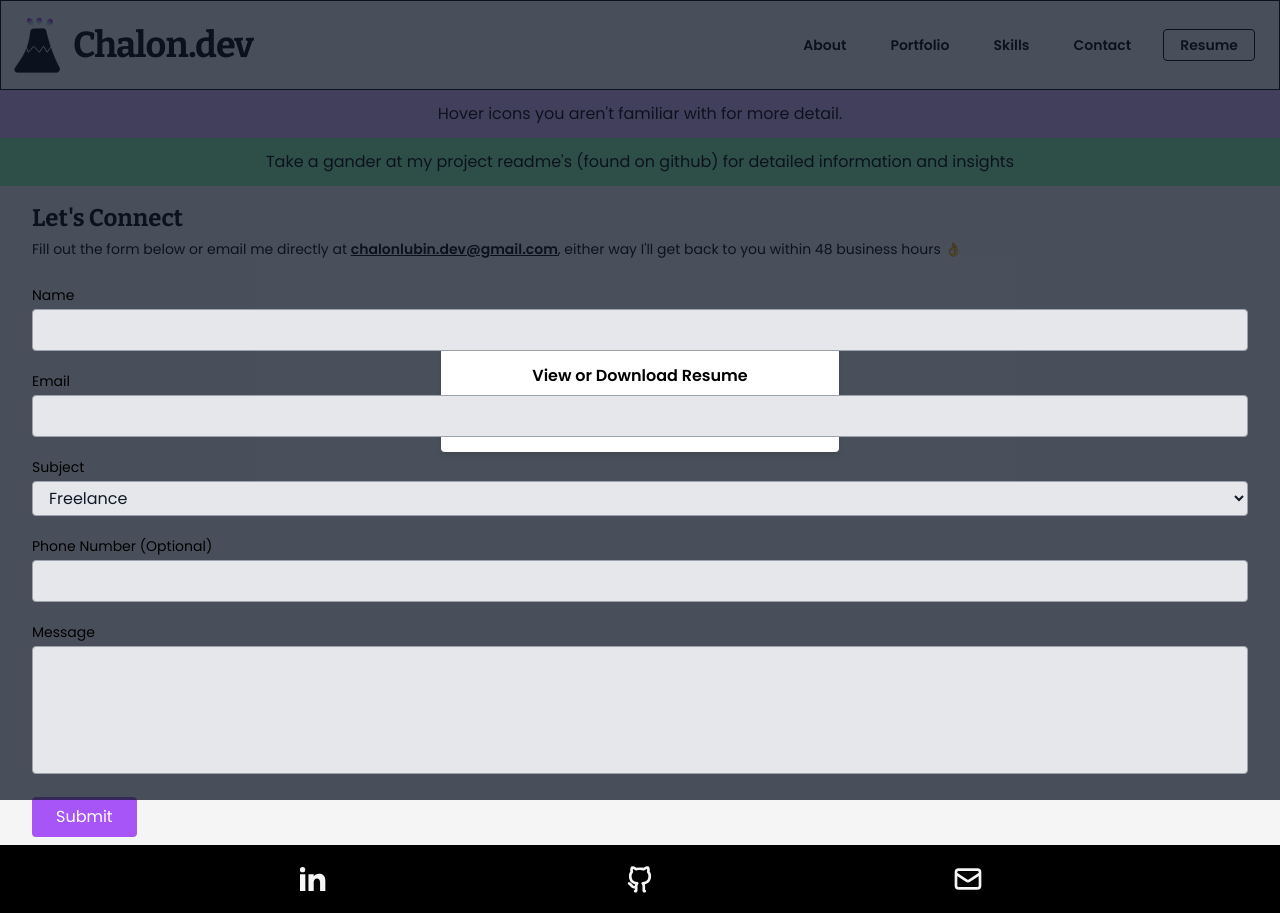
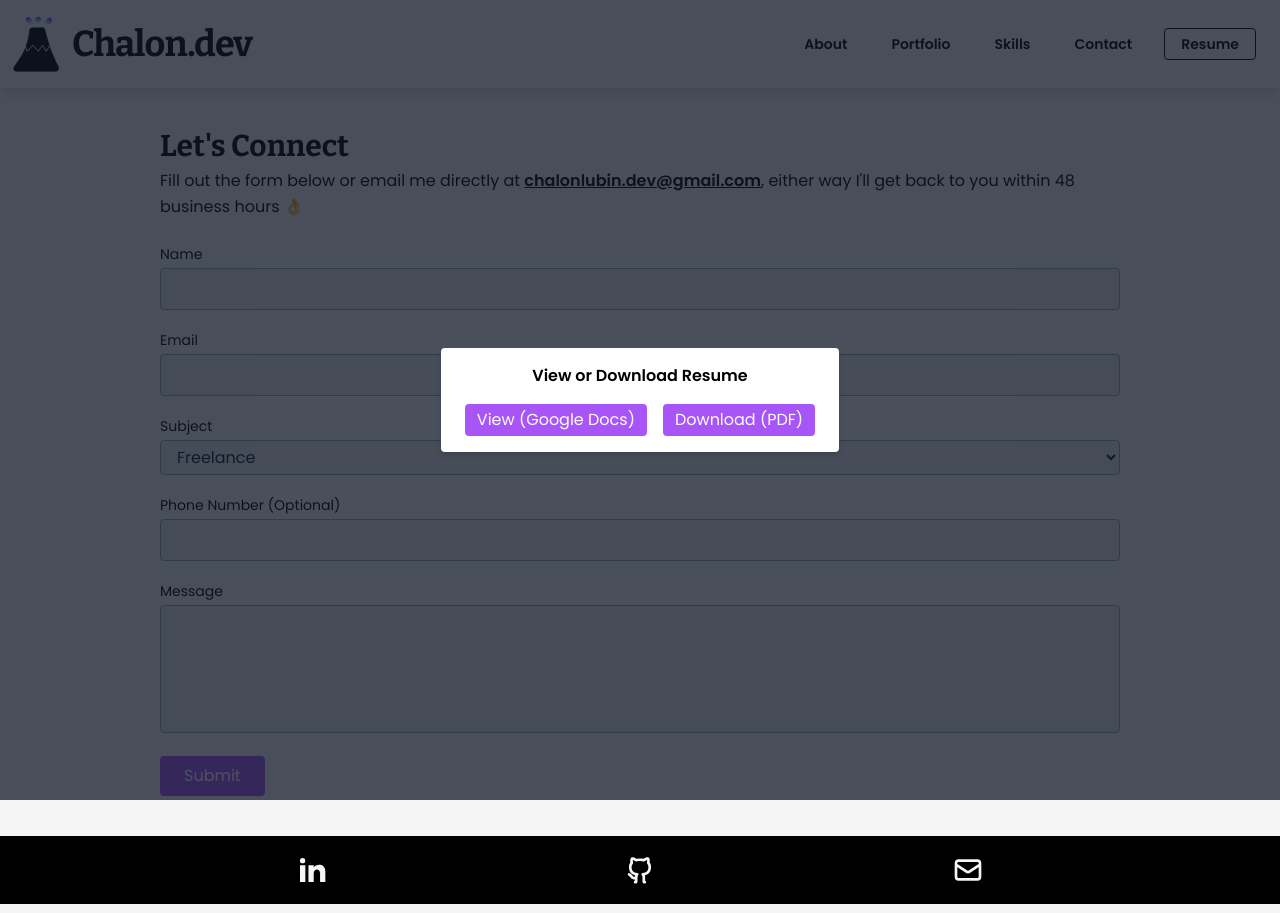
Before and after one commit to chalonlubin/chalonlubin.com, a React (Create React App) app: page /contact in a window 1280 px wide. Both pictures are taken after a click on the button "Resume". Built offline with nearby package versions, Linux system fonts and the light colour scheme.

Commit message:
Major style fixes, navbar, bannerss, and modal popup

```diff
--- a/src/App.js
+++ b/src/App.js
@@ -5,13 +5,10 @@ import "react-toastify/dist/ReactToastify.css";
 import RouteList from "./routes/RouteList";
 import NavBar from "./components/Navbar";
 import Footer from "./components/Footer";
-import Banner from "./components/Banner";
 
 import "./sass/App.scss";
 
 function App() {
-  // TODO: useParams or useLocation to only show banner when intended
-
   return (
     <BrowserRouter>
       <ToastContainer
@@ -26,15 +23,8 @@ function App() {
         pauseOnHover
         theme="dark"
       />
-      <div className="flex flex-col justify-between h-screen">
-        <div className="mb-2">
-          <NavBar />
-          <Banner message="Hover icons you aren't familiar with for more detail." />
-          <Banner
-            message="Take a gander at my project readme's (found on github) for detailed information and insights"
-            color="bg-green-300"
-          />
-        </div>
+      <div className="flex flex-col justify-between min-h-screen">
+        <NavBar />
         <RouteList />
         <Footer />
       </div>
--- a/src/components/Navbar.js
+++ b/src/components/Navbar.js
@@ -11,8 +11,7 @@ function Navbar() {
 
   return (
     <nav>
-      <div className="px-2 py-4 border border-black">
-
+      <div className="px-2 py-4 shadow-lg">
         <div className="flex items-center justify-between flex-wrap">
           <NavLink to="/">
             <div className="flex items-center flex-shrink-0 text-black">
@@ -76,7 +75,6 @@ function Navbar() {
           </div>
         </div>
       </div>
-
     </nav>
   );
 }
--- a/src/components/Project.js
+++ b/src/components/Project.js
@@ -15,14 +15,14 @@ function Project({ title, description, tech, image, link, github }) {
         <h4 className="project-description">{description}</h4>
         <h3 className="project-tech">{tech}</h3>
       </div>
-      <div className="flex content-evenly m-auto">
+      <div className="flex gap-10 py-5 content-evenly justify-center">
         {link && (
           <a href={link}>
-            <button className="btn-primary bg-black m-4">Demo</button>
+            <button className="btn btn-primary bg-black ">Demo</button>
           </a>
         )}
         <a href={github}>
-          <button className="btn-outline text-black m-4">Github</button>
+          <button className="btn btn-outline text-black ">Github</button>
         </a>
       </div>
     </div>
--- a/src/components/ResumePopup.js
+++ b/src/components/ResumePopup.js
@@ -29,8 +29,14 @@ function ResumePopup() {
         Resume
       </button>
       {isOpen && (
-        <div className="fixed inset-0 flex items-center justify-center bg-gray-900 bg-opacity-75">
-          <div className="bg-white p-4 rounded shadow-md resume-popup-content">
+        <div
+          className="fixed inset-0 flex items-center justify-center bg-gray-900 bg-opacity-75"
+          style={{ zIndex: 2 }}
+        >
+          <div
+            className="bg-white p-4 rounded shadow-md resume-popup-content"
+            style={{ pointerEvents: "auto" }}
+          >
             <p className="text-black text-center font-semibold mb-4">
               View or Download Resume
             </p>
--- a/src/routes/About.js
+++ b/src/routes/About.js
@@ -9,9 +9,8 @@ import "../sass/About.scss";
  */
 function About() {
   return (
-    <div
-      className="flex flex-col items-center h-full"
-    >
+    <div className="m-3">
+      <div className="flex flex-col items-center h-full">
         {/* Photo */}
         <div className="w-96 h-96 mb-5">
           <img
@@ -24,13 +23,13 @@ function About() {
         <div className="w-2/3 text-center mb-8">
           <h2 className="text-2xl font-semibold mb-4">Hi, I'm Chalon!</h2>
           <p>
-          I'm a freelance software engineer. I've also been a bartender and bar
-          manager for the last few years, and prior to that I was a mental
+            I'm a freelance software engineer. I've also been a bartender and
+            bar manager for the last few years, and prior to that I was a mental
             health program director. I have pivoted to software engineering
-          because I find it mentally engaging, and great way to express a mix of
-          logic and creativity. I'm currently open to employment opportunities,
-          lets touch base if you have something to offer or just want to
-          connect.
+            because I find it mentally engaging, and great way to express a mix
+            of logic and creativity. I'm currently open to employment
+            opportunities, lets touch base if you have something to offer or
+            just want to connect.
           </p>
         </div>
 
@@ -56,8 +55,8 @@ function About() {
             <h2 className="About-title"> Why I Add Value</h2>
             <ul>
               <li>
-              • I'm <b>empathetic</b>, my background has given me the ability to
-              see diverse perspectives with ease, and handle conflicts
+                • I'm <b>empathetic</b>, my background has given me the ability
+                to see diverse perspectives with ease, and handle conflicts
                 gracefully
               </li>
               <li>
@@ -68,10 +67,11 @@ function About() {
               <li>
                 • I take pride having no ego, I'm{" "}
                 <b>easygoing and approachable</b>. This translates to a smooth
-              working experience whether we are working together or you've hired
-              me
+                working experience whether we are working together or you've
+                hired me
               </li>
             </ul>
+          </div>
         </div>
       </div>
     </div>
--- a/src/routes/Contact.js
+++ b/src/routes/Contact.js
@@ -58,13 +58,13 @@ function Contact() {
   }
 
   return (
-    // <div className="flex justify-center">
-      // <div className=" flex flex-col">
+    <div className="py-10 flex justify-center">
+      <div className="w-3/4">
         <form netlify="true" name="contact" onSubmit={handleSubmit}>
-          <h2 className="text-black text-2xl mb-1 font-heading font-bold">
+          <h2 className="text-black text-3xl mb-1 font-heading font-bold">
             Let's Connect
           </h2>
-          <p className="leading-relaxed mb-5 text-black text-sm">
+          <p className="leading-relaxed mb-5 text-black text-md">
             Fill out the form below or email me directly at{" "}
             <span className="font-semibold underline">
               chalonlubin.dev@gmail.com
@@ -150,8 +150,8 @@ function Contact() {
             Submit
           </button>
         </form>
-      // </div>
-    // </div>
+      </div>
+    </div>
   );
 }
 
--- a/src/routes/Home.js
+++ b/src/routes/Home.js
@@ -6,8 +6,8 @@ import { Link } from "react-router-dom";
 
 function Home() {
   return (
-    <div className="flex flex-col gap-10 p-10 justify-center items-center">
-      <div>
+    <div className="flex justify-center align-center items-center h-100">
+      <div className="flex flex-col justify-center items-center w-auto gap-3">
         <p className="text-lg pb-3 self-start">Welcome to my site 👋</p>
         <h1 className="text-4xl">
           I'm Chalon,
@@ -16,7 +16,7 @@ function Home() {
             Software Engineer
           </span>
         </h1>
-      </div>
+
       <div className="text-lg">
         <Typewriter
           options={{
@@ -33,6 +33,7 @@ function Home() {
           }}
         />
       </div>
+
       <div className="flex flex-col md:flex-row gap-12">
         <Link to="contact" className="btn btn-primary">
           Hire Me
@@ -41,6 +42,7 @@ function Home() {
           Portfolio
         </Link>
       </div>
+      </div>
     </div>
   );
 }
--- a/src/routes/Projects.js
+++ b/src/routes/Projects.js
@@ -1,14 +1,18 @@
 import Project from "../components/Project";
 import { projects, smallerProjects } from "../assets/data";
+import Banner from "../components/Banner";
 
 import "../sass/Projects.scss";
 
 function Projects() {
   return (
     <>
-      {/* Main Projects */}
+      <Banner
+        message="Take a gander at my project readme's (found on github) for detailed information and insights"
+        color="bg-green-300"
+      />
       <h2 className="projects-title text-xl font-bold text-center pt-5">
-        Web Applications
+        Full-Stack Applications
       </h2>
       <div className="projects-cards flex flex-wrap justify-evenly">
         {projects.map((project) => (
@@ -24,7 +28,6 @@ function Projects() {
         ))}
       </div>
 
-      {/* Lighter Projects */}
       <h2 className="projects-title text-xl font-bold text-center">
         Lighter Projects
       </h2>
--- a/src/routes/RouteList.js
+++ b/src/routes/RouteList.js
@@ -18,7 +18,6 @@ import NotFound from "./NotFound";
  */
 function RouteList() {
   return (
-    <div className="mx-8 my-2">
     <Routes>
       <Route path="/about" element={<About />} />
       <Route path="/contact" element={<Contact />} />
@@ -28,7 +27,6 @@ function RouteList() {
       <Route path="/resume" element={<Resume />} />
       <Route path="*" element={<NotFound />} />
     </Routes>
-    </div>
   );
 }
 
--- a/src/routes/Skills.js
+++ b/src/routes/Skills.js
@@ -1,25 +1,27 @@
 import { skills } from "../assets/data";
 import Skill from "../components/Skill";
+import Banner from "../components/Banner";
 
 /** Skills: Displays skills
  *
  * Props: none
  * State: none
  *
- * App --> RouteList --> SKills
+ * App --> RouteList --> Skills
  */
 function Skills() {
   return (
-    <>
-      <div className="flex flex-col items-center m-5 ">
-        <div className="card flex flex-wrap flex-col rounded flex-wrap bg-white items-center">
+    <div className="flex-grow">
+      <Banner message="Hover icons you aren't familiar with for more detail." />
+      <div className="flex justify-center items-center h-full pt-32">
+        <div className="flex flex-wrap flex-col rounded flex-wrap bg-white items-center">
           <Skill type={skills.frontend} title="Frontend"></Skill>
           <Skill type={skills.backend} title="Backend"></Skill>
           <Skill type={skills.database} title="Database"></Skill>
           <Skill type={skills.tools} title="Tools"></Skill>
         </div>
       </div>
-    </>
+      </div>
   );
 }
 
--- a/src/sass/App.scss
+++ b/src/sass/App.scss
@@ -12,4 +12,5 @@ body {
 
 .Typewriter {
   height: 5rem;
+  width: 20rem;
 }
```
Also changed, not shown: src/sass/Footer.scss (+0 -15 lines). Lines whose indentation alone changed are shown as unchanged.
